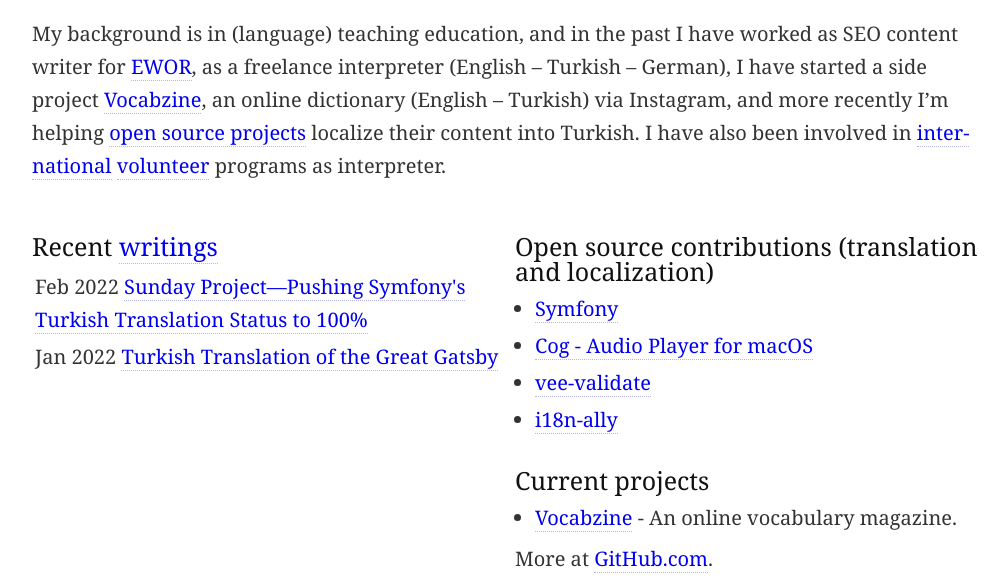
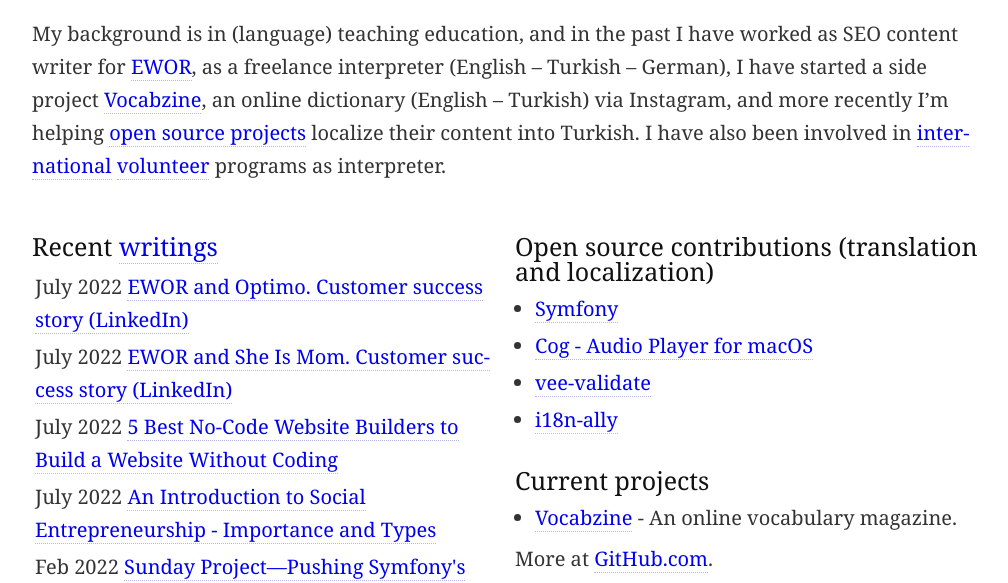
Before and after one commit to dilekerkut/dilekerkut.github.io, a plain HTML site: page dist/index.html in a window 1280 px wide. Shown: the part 234-817 px from the top of the page, without its empty margins (128-1136 px from the left). Drawn offline with Linux system fonts and the light colour scheme.

Commit message:
Add posts

```diff
--- a/dist/index.html
+++ b/dist/index.html
@@ -42,6 +42,63 @@
 
 <table>
     <tbody>
+                                <tr>
+                            <td>
+
+                    <span class="post-date">July 2022</span>
+
+                    <a href="https://www.linkedin.com/posts/ewor_entrepreneurship-youngentrepreneurs-venture-activity-6943121953620680704-7BiH/">
+                        <span style="">
+                            EWOR and Optimo. Customer success story (LinkedIn)
+                        </span>
+                    </a>
+                </td>
+
+        </tr>
+
+                        <tr>
+                            <td>
+
+                    <span class="post-date">July 2022</span>
+
+                    <a href="https://www.linkedin.com/posts/ewor_entrepreneurs-entrepreneurship-womenentrepreneurs-activity-6948600298382749697-yKpV/">
+                        <span style="">
+                            EWOR and She Is Mom. Customer success story (LinkedIn)
+                        </span>
+                    </a>
+                </td>
+
+        </tr>
+
+
+                <tr>
+                            <td>
+
+                    <span class="post-date">July 2022</span>
+
+                    <a href="/static/pdf/blog-ewor-no-code-website-builders.pdf">
+                        <span style="">
+                            5 Best No-Code Website Builders to Build a Website Without Coding
+                        </span>
+                    </a>
+                </td>
+
+        </tr>
+
+
+        <tr>
+                            <td>
+
+                    <span class="post-date">July 2022</span>
+
+                    <a href="/static/pdf/blog-ewor-social-entrepreneurship-intro.pdf">
+                        <span style="">
+                            An Introduction to Social Entrepreneurship - Importance and Types
+                        </span>
+                    </a>
+                </td>
+
+        </tr>
 
         <tr>
                 <td>
@@ -54,7 +111,6 @@
                     </a>
                 </td>
             </tr>
-
 
 
         <tr>
```
Also changed, not shown: 2 other files.
